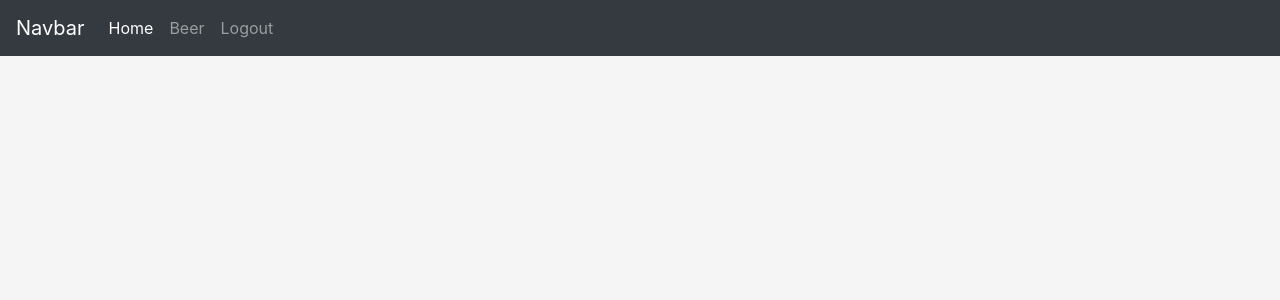
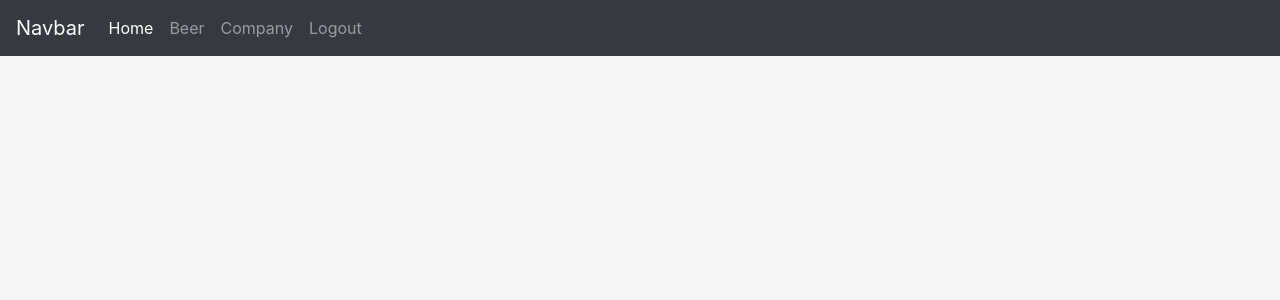
Before and after one commit to awlobo/beer-warehouse, a Django app: page /beers/detail/3 in a window 1280 px wide. Shown: the top 300 px of the page. Run offline with Django 3.2, Linux system fonts and the light colour scheme; a user stored in the database is signed in; data comes from the database, SQL or seed files in the repository; both versions use the stored data as it was after the commit; tables that the repository leaves empty hold one stand-in row (values such as "Sample post"); some libraries are stand-ins or nearby versions.

Commit message:
update venv en Manjaro y add company forms

```diff
--- a/beers/models.py
+++ b/beers/models.py
@@ -18,13 +18,13 @@ class Company(CommonInfo):
 
 
 class Beer(CommonInfo):
-    COLOR_YELLLOW = 1
+    COLOR_YELLOW = 1
     COLOR_BLACK = 2
     COLOR_AMBER = 3
     COLOR_BROWN = 4
 
     COLOR_CHOICES = (
-        (COLOR_YELLLOW, "yellow"),
+        (COLOR_YELLOW, "yellow"),
         (COLOR_BLACK, "black"),
         (COLOR_AMBER, "amber"),
         (COLOR_BROWN, "brown"),
@@ -33,7 +33,7 @@ class Beer(CommonInfo):
     name = models.CharField('Name', max_length=50)
     abv = models.DecimalField('Alcohol by Volume', max_digits=5, decimal_places=2, default=0)
     is_filtered = models.BooleanField('Is filtered?', default=False)
-    color = models.PositiveSmallIntegerField('Color', choices=COLOR_CHOICES, default=COLOR_YELLLOW)
+    color = models.PositiveSmallIntegerField('Color', choices=COLOR_CHOICES, default=COLOR_YELLOW)
     image = models.ImageField('Image', blank=True, null=True, upload_to=image_upload_location)
     company = models.ForeignKey(Company, related_name="fk_beers", on_delete=models.CASCADE)
 
--- a/beers/urls.py
+++ b/beers/urls.py
@@ -1,10 +1,16 @@
 from django.conf.urls import url
+from django.contrib.auth.decorators import login_required
 from django.urls import include
 
-from beers.views import BeerListView, BeerDetailView, company_edit
+from beers.views import BeerListView, BeerDetailView, company_edit, CompanyEditView, CompanyDetailView, CompanyListView, \
+    CompanyCreateView
 
 urlpatterns = [
-    url(r"^list/$", BeerListView.as_view(), name='beer-list-view'),
+    url(r"^list/$", login_required(BeerListView.as_view()), name='beer-list-view'),
     url(r"^detail/(?P<pk>\d+)$", BeerDetailView.as_view(), name='beer-detail-view'),
-    url(r"^company/edit/(?P<pk>\d+)$", company_edit, name='company-edit-view')
+
+    url(r"^company/edit/(?P<pk>\d+)$", CompanyEditView.as_view(), name='company-edit-view'),
+    url(r"^company/create/$", CompanyCreateView.as_view(), name='company-create-view'),
+    url(r"^company/detail/(?P<pk>\d+)$", CompanyDetailView.as_view(), name='company-detail-view'),
+    url(r"^company/list/$", CompanyListView.as_view(), name='company-list-view')
 ]
--- a/beers/views.py
+++ b/beers/views.py
@@ -1,8 +1,9 @@
-from django.shortcuts import render
-from django.views.generic import ListView, DetailView
+from django.shortcuts import render, get_object_or_404
+from django.urls import reverse_lazy
+from django.views.generic import ListView, DetailView, UpdateView, CreateView
 
 from beers.forms import CompanyForm
-from beers.models import Beer
+from beers.models import Beer, Company
 
 
 class BeerDetailView(DetailView):
@@ -13,47 +14,91 @@ class BeerListView(ListView):
     model = Beer
 
 
-def company_edit(request, pk):
+def company_edit_old(request, pk):
+    company = get_object_or_404(Company, pk=pk)
     if request.method == "POST":
-        pass
+        form = CompanyForm(request)
+        if form.is_valid():
+            company.name = form.cleaned_data("name")
+            company.tax_number = form.cleaned_data('tax_number')
+            company.save
     else:
-        form = CompanyForm()
+        form = CompanyForm(initial={
+            'name': company.name,
+            'tax_number': company.tax_number
+        })
 
     context = {
         'form': form
     }
-    return render(request, 'company/company_form.html', context)
+    return render(request, 'beers/../templates/company/../templates/beers/company_form.html', context)
 
-    # print(beer_list.count())
-    # print(beer_list.filter(id=1))
-    # print(beer_list.filter(id=1).exists())
-    # print(beer_list.order_by("name"))
-    #
-    # company = Company.objects.get(pk=2)
-    # print(beer_list.filter(company=company))
-    # print(beer_list.filter(company__name__startswith="H", abv__gte=5))
-    # print(beer_list.filter(Q(company__name__startswith="H") | Q(abv__gte=5)))
 
-    # comp = Company.objects.create(name="Piecitos", tax_number=3342)
-    # Beer.objects.create(name="Piesbien", company_id="1")
+def company_edit(request, pk):
+    company = get_object_or_404(Company, pk=pk)
 
-    # Beer.objects.filter(pk=4).first().delete()
+    if request.method == "POST":
+        form = CompanyForm(request.POST, instance=company)
+        if form.is_valid():
+            form.save()
+    else:
+        form = CompanyForm(instance=company)
 
-    # print(company.fk_beers.all())
+    context = {
+        'form': form
+    }
+    return render(request, 'beers/../templates/company/../templates/beers/company_form.html', context)
 
-    # for beer in company.fk_beers.all():
-    #     print(beer)
-    #     beer.abv = 4.8
-    #     beer.save()
 
-    # print(Beer.objects.filter(pk__in=[1, 2, 3, 4, 5]))
+class CompanyCreateView(CreateView):
+    model = Company
+    form_class = CompanyForm
+    success_url = reverse_lazy('company-list-view')
 
-    # special = SpecialIngredient(name="romero")
-    # special.save()
-    # print(special)
 
-    # beer = Beer.objects.filter(pk__in=[1, 2, 3, 4, 5]).first()
-    # ingredient = SpecialIngredient.objects.get(pk=1)
-    # beer.special_ingredients.add(ingredient)
+class CompanyEditView(UpdateView):
+    model = Company
+    form_class = CompanyForm
+    success_url = reverse_lazy('company-list-view')
 
-    # print(beer.special_ingredients.all())
+
+class CompanyDetailView(DetailView):
+    model = Company
+
+
+class CompanyListView(ListView):
+    model = Company
+
+# print(beer_list.count())
+# print(beer_list.filter(id=1))
+# print(beer_list.filter(id=1).exists())
+# print(beer_list.order_by("name"))
+#
+# company = Company.objects.get(pk=2)
+# print(beer_list.filter(company=company))
+# print(beer_list.filter(company__name__startswith="H", abv__gte=5))
+# print(beer_list.filter(Q(company__name__startswith="H") | Q(abv__gte=5)))
+
+# comp = Company.objects.create(name="Piecitos", tax_number=3342)
+# Beer.objects.create(name="Piesbien", company_id="1")
+
+# Beer.objects.filter(pk=4).first().delete()
+
+# print(company.fk_beers.all())
+
+# for beer in company.fk_beers.all():
+#     print(beer)
+#     beer.abv = 4.8
+#     beer.save()
+
+# print(Beer.objects.filter(pk__in=[1, 2, 3, 4, 5]))
+
+# special = SpecialIngredient(name="romero")
+# special.save()
+# print(special)
+
+# beer = Beer.objects.filter(pk__in=[1, 2, 3, 4, 5]).first()
+# ingredient = SpecialIngredient.objects.get(pk=1)
+# beer.special_ingredients.add(ingredient)
+
+# print(beer.special_ingredients.all())
--- a/requirements.txt
+++ b/requirements.txt
@@ -1,2 +1,2 @@
-django==2.2.7
+django==3.0.1
 Pillow==6.2.1
--- a/templates/beers/beer_list.html
+++ b/templates/beers/beer_list.html
@@ -6,7 +6,7 @@
     <div>
         {{ bday }}
         <br>
-    {%  now "jS F Y H:i" %}
+{#        {% now "jS F Y H:i" %}#}
         <ul>
             {% for beer in beer_list %}
                 {#                <p>#}
--- a/templates/navbar.html
+++ b/templates/navbar.html
@@ -11,6 +11,9 @@
             </li>
             <li class="nav-item">
                 <a class="nav-link" href="{% url 'beer-list-view' %}">Beer</a>
+            </li>
+            <li class="nav-item">
+                <a class="nav-link" href="{% url 'company-list-view' %}">Company</a>
             </li>
              <li class="nav-item">
                 <a class="nav-link" href="{% url 'logout' %}">Logout</a>
```
Also changed, not shown: beers/forms.py (+9 -3 lines), templates/beers/company_detail.html (added, +7 -0 lines), templates/beers/company_list.html (added, +24 -0 lines), db.sqlite3, templates/beers/company_form.html (renamed from templates/company/company_form.html). Lines whose indentation alone changed are shown as unchanged.
